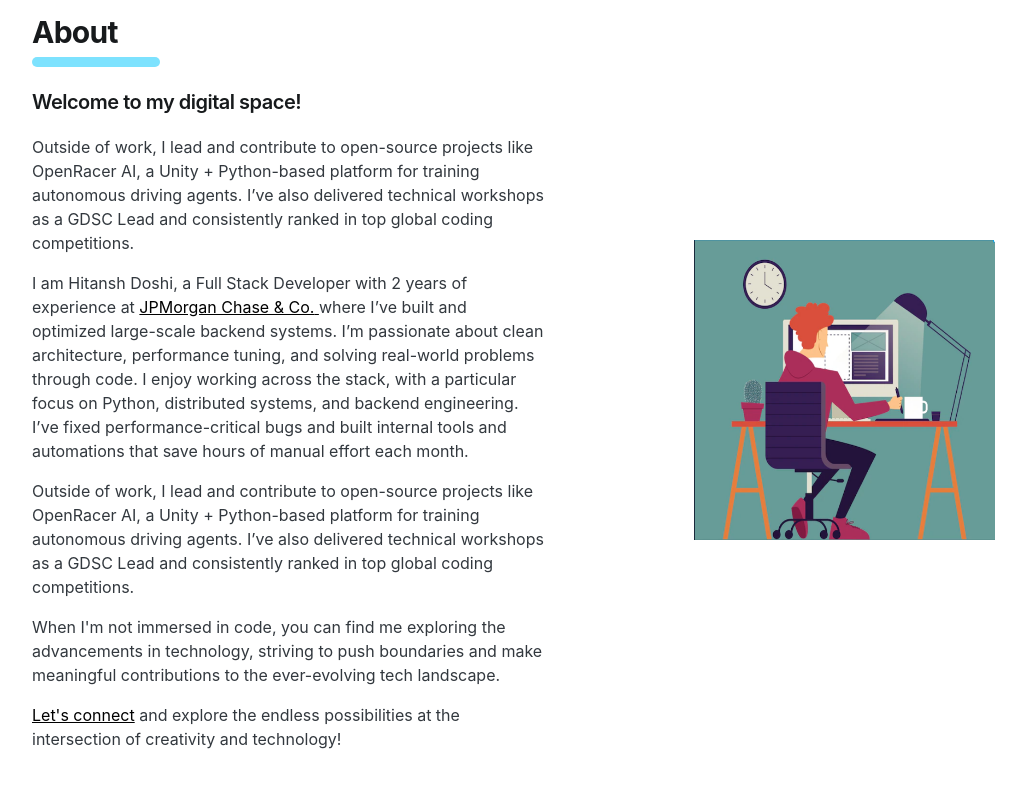
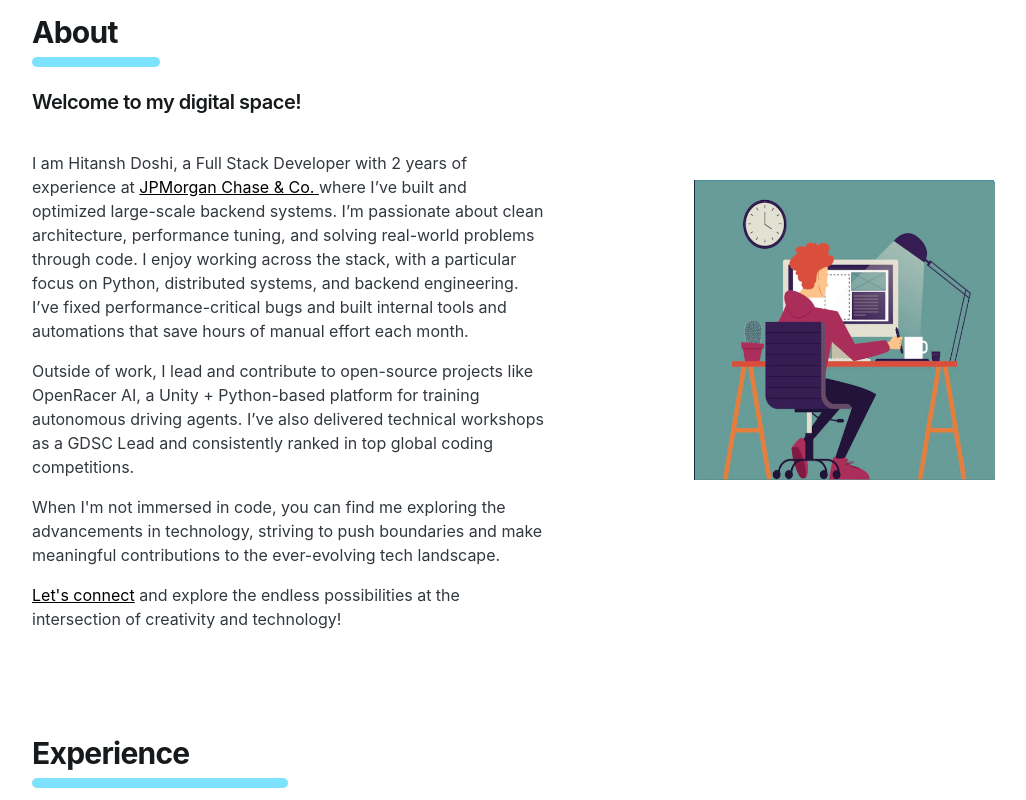
Before and after one commit to Hitansh159/Hitansh159.github.io, a React (Vite) app: page / in a window 1280 px wide. Shown: the part 580-1380 px from the top of the page, without its empty margins (96-1122 px from the left). Built offline with nearby package versions, Linux system fonts and the light colour scheme.

Commit message:
typo fixed

```diff
--- a/src/components/About.jsx
+++ b/src/components/About.jsx
@@ -21,10 +21,7 @@ export default function About() {
         <Typography level="h4"> Welcome to my digital space! </Typography>{" "}
         <br />
         <Typography>
-          Outside of work, I lead and contribute to open-source projects like
-          OpenRacer AI, a Unity + Python-based platform for training autonomous
-          driving agents. I’ve also delivered technical workshops as a GDSC Lead
-          and consistently ranked in top global coding competitions.
+
           <p>
             I am Hitansh Doshi, a Full Stack Developer with 2 years of
             experience at{" "}
```
